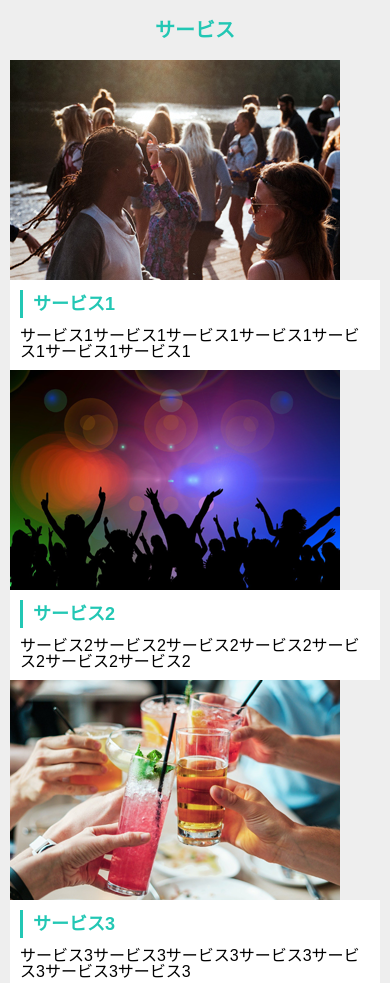
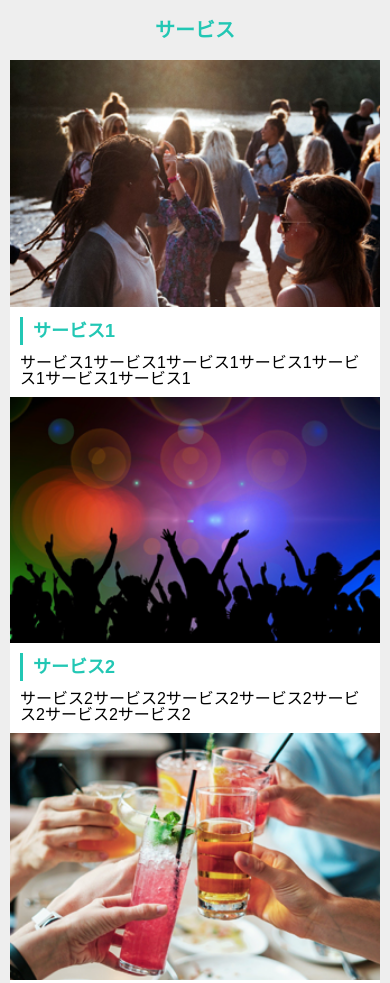
Before and after one commit to Nozomi04k/dezasuta01, a plain HTML site: page kadai03(C)_kuroki/index.html in a window 390 px wide. Shown: the top 983 px of the page. Drawn offline with Linux system fonts and the light colour scheme.

Commit message:
課題３

```diff
--- a/kadai03(C)_kuroki/css/style.css
+++ b/kadai03(C)_kuroki/css/style.css
@@ -89,7 +89,7 @@ h1 {
   .service {
     width: 100%;
   }
-  .servicev img {
+  .service img {
     width: 100%;
   }
 }
```
